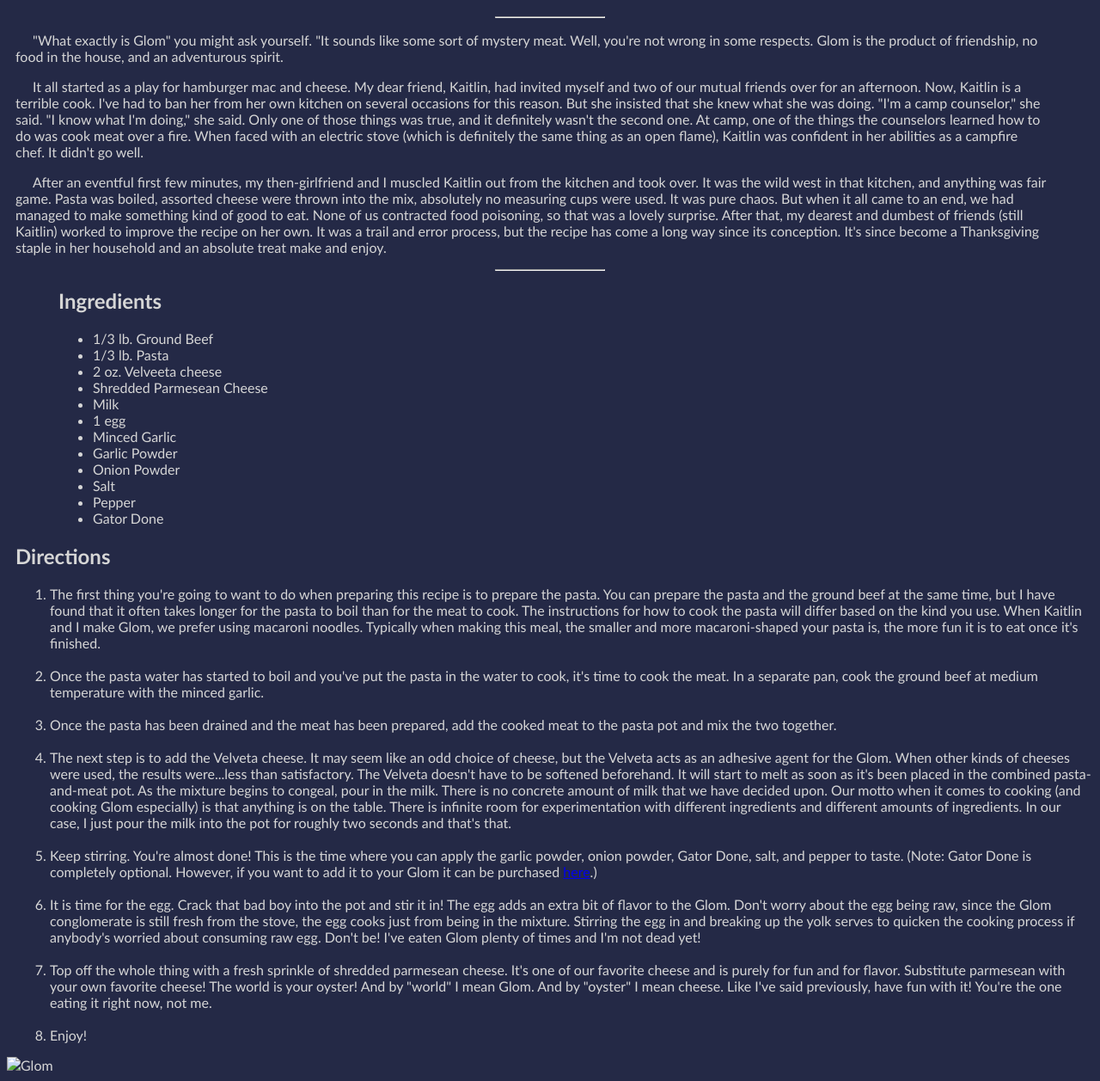
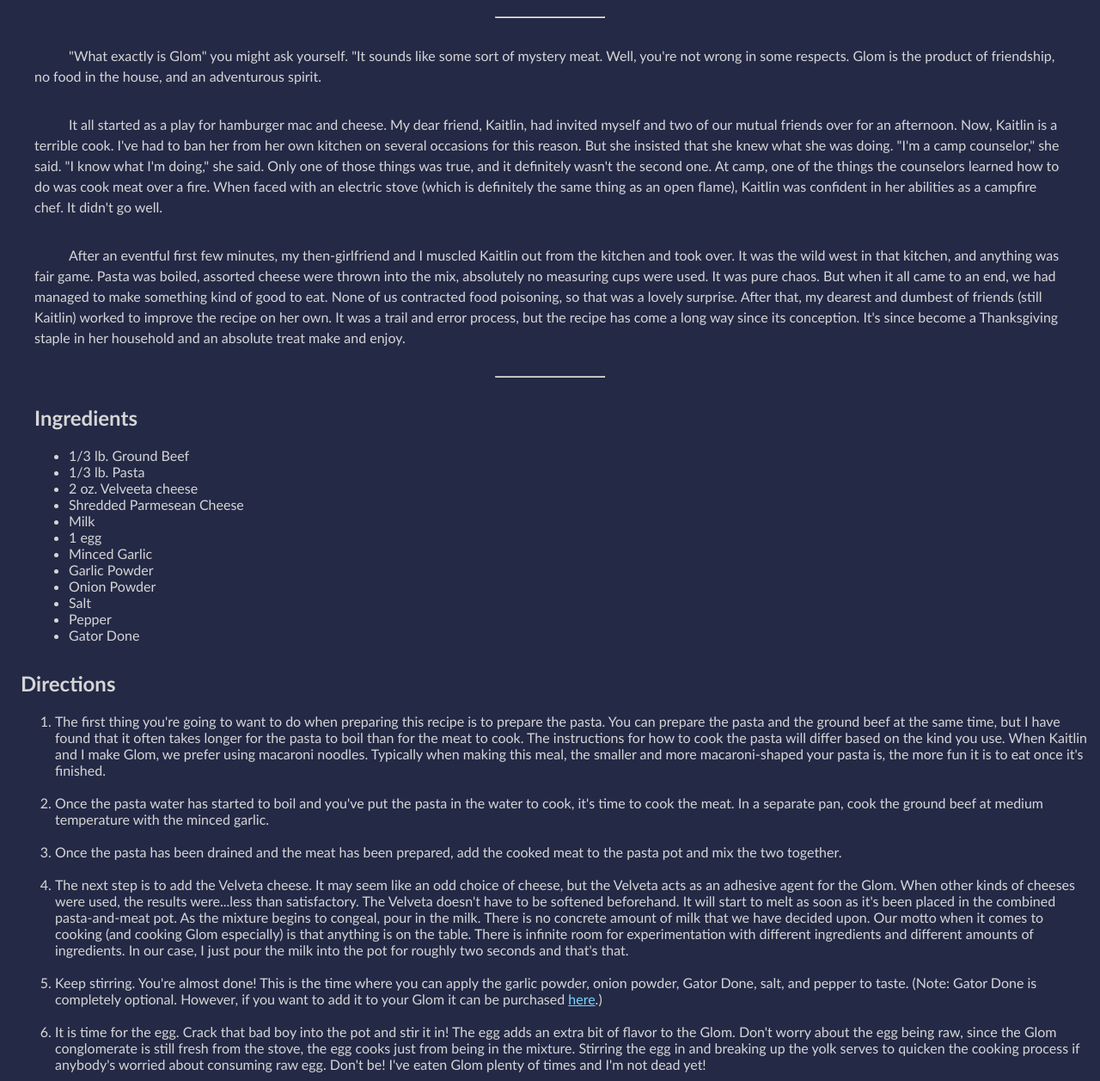
Before and after one commit to jecollas/class-work, a plain HTML site: page index.html in a window 1280 px wide. Shown: the part 63-1320 px from the top of the page at 86% size. Drawn offline with Linux system fonts and the light colour scheme.

Commit message:
Update index-stylesheet.css

```diff
--- a/css/index-stylesheet.css
+++ b/css/index-stylesheet.css
@@ -1,7 +1,7 @@
 /*index-stylesheet.css*/
 
 body {
-  font-family: Trebuchet MS;
+  font-family: "Trebuchet MS", Verdana, sans-serif;
   background-color: #242946;
   color: #D6D6D6;
 }
@@ -12,15 +12,64 @@ header {
 }
 
 p {
-  padding-left: 10px;
-  padding-right: 50px;
-  text-indent: 20px;
+  margin: 2em;
+  line-height: 1.5;
+  text-indent: 30pt;
 }
 
 #ingredients {
-  padding-left: 60px;
+  margin: 2em;
 }
 
 #Directions {
-  padding-left: 10px;
+  margin-left: 1em;
 }
+
+img {
+  width: auto;
+  height: 500pt;
+  opacity: 0.3;
+  padding: 0;
+  margin-top: 3em;
+}
+
+#over {
+    position:absolute;
+    width:100%;
+    height:100%;
+    text-align: center;
+    /*handles the horizontal centering*/
+}
+
+/*handles the vertical centering*/
+.Centerer {
+    display: inline-block;
+    height: 100%;
+    vertical-align: middle;
+}
+
+.Centered {
+    display: inline-block;
+    vertical-align: middle;
+}
+
+
+
+/*link options*/
+
+/*unvisited*/
+a:link {
+  color: #76D6FF;
+}
+/*visited*/
+a:visited {
+  color: #FFD479;
+}
+/*mouse over*/
+a:hover {
+  color: #73FDFF;
+}
+/*selected*/
+a:active {
+  color: #00FDFF;
+}
```
